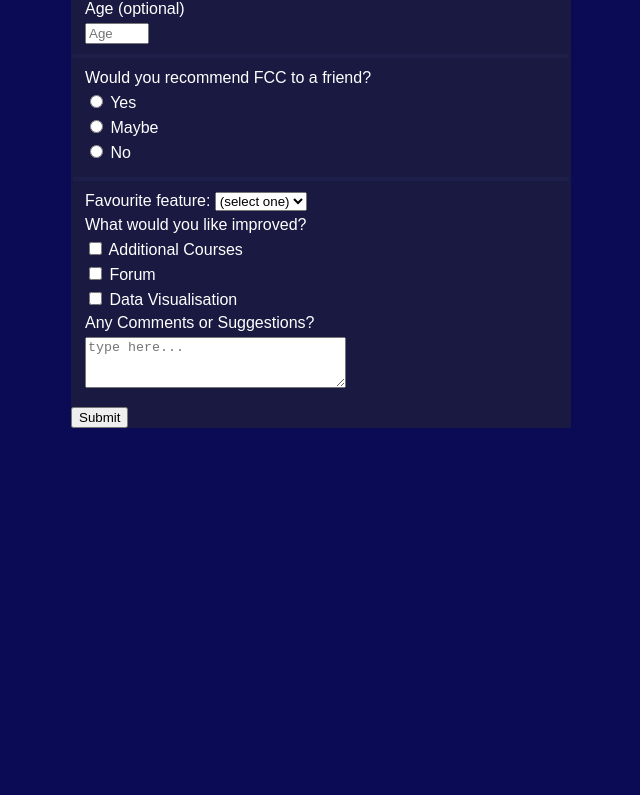
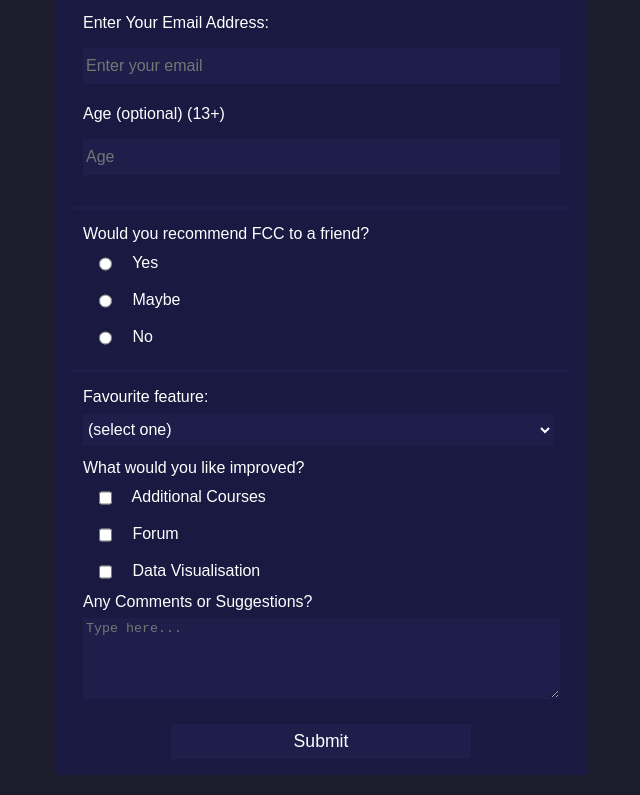
Before and after one commit to RMayH/survey-form, a plain HTML site: page index.html in a window 1280 px wide. Shown: the part 222-1017 px from the top of the page, without its empty margins (319-959 px from the left). Before the commit the page ends 800 px from the top, so only its background shows below. Drawn offline with Linux system fonts and the light colour scheme.

Commit message:
CSS practice

```diff
--- a/index.html
+++ b/index.html
@@ -11,39 +11,41 @@
     <h1 id="title">My First Survey</h1>
     <p id="description">A freeCodeCamp feedback survey</p>
   </header>
+
   <form id="survey-form">
-
     <fieldset name="personal-info">
-      <label id="name-label">Name</label>
-      <input id="name" type="text" placeholder="Enter your name" required />
-      <label id="email-label">Email</label>
-      <input id="email" type="email" placeholder="Enter your email" required />
-      <label id="number-label">Age (optional)</label>
-      <input id="number" type="number" min="13" max="110" placeholder="Age" />
+      <label id="name-label">Enter Your Full Name: <br>
+        <input id="name" type="text" placeholder="Enter your name" required /></label>
+      <label id="email-label">Enter Your Email Address: <br>
+        <input id="email" type="email" placeholder="Enter your email" required /></label>
+      <label id="number-label">Age (optional) (13+) <br>
+        <input id="number" type="number" min="13" max="110" placeholder="Age" /></label>
     </fieldset>
 
     <fieldset name="recommendation">
       <label id="recommendation">Would you recommend FCC to a friend?</label>
-      <label><input type="radio" name="recs" value="yes"/> Yes</label>
-      <label><input type="radio" name="recs" value="maybe"/> Maybe</label>
-      <label><input type="radio" name="recs" value="no"/> No</label>
+      <label><input type="radio" name="recs" class="radio" value="yes"/> Yes</label>
+      <label><input type="radio" name="recs" class="radio" value="maybe"/> Maybe</label>
+      <label><input type="radio" name="recs" class="radio" value="no"/> No</label>
     </fieldset>
 
     <fieldset name="feedback">
-      <label id="select">Favourite feature:
+      <label id="select">Favourite feature: <br>
       <select id="dropdown">
-        <option value="""">(select one)</option>
+        <option value="0">(select one)</option>
         <option value="1">Learning</option>
-        <option value="2">Community</option></label>
+        <option value="2">Community</option>
       </select>
+        </label>
+
       <label id="improve-checkbox">What would you like improved?</label>
       <label><input type="checkbox" value="add-courses" /> Additional Courses </label>
       <label><input type="checkbox" value="forum" /> Forum </label>
       <label><input type="checkbox" value="data-vis" /> Data Visualisation </label>
       <label id="text-area">Any Comments or Suggestions?
-      <textarea rows="3" cols="30" placeholder="type here..."></textarea></label>
+      <textarea rows="5" cols="30" placeholder="Type here..."></textarea></label>
     </fieldset>
-      <button id="submit" type="submit">Submit</button>
+      <input type="submit" value="Submit" />
   </form>
 
 </body>
--- a/styles.css
+++ b/styles.css
@@ -1,5 +1,5 @@
 body {
-    background-color: rgb(10, 10, 85);
+    background-color: rgb(28, 28, 45);
     color: rgb(255, 255, 255);
     font-family: sans-serif;
     font-size: 16px;
@@ -8,9 +8,10 @@ body {
     margin: 0;
   }
 
-  h1, p {
+  header {
     text-align: center;
     margin: 1em, auto;
+    width 100%;
   }
 
   form {
@@ -18,11 +19,13 @@ body {
     width: 70vw;
     min-width: 300px;
     max-width: 500px;
-    margin: 0 auto;
+    margin: 0 auto 20px auto;
+    padding: 1em;
   }
 
   fieldset {
     border: none;
+    padding: 10px;
   }
 
   fieldset:not(:last-of-type) {
@@ -34,6 +37,50 @@ body {
     margin: 5px 5px 5px 0px;
   }
 
-  textarea {
-    margin: 5px 0 0 0;
+  input {
+      background-color: rgb(30, 30, 75);
+      color:rgb(255, 255, 255);
+      border: 1px solid rgb(30, 30, 75);
+      min-height: 2em;
+      margin: 0 0 0 2em;
+      font-size: 16px;
   }
+
+  input[type="text"], input[type="email"], input[type="number"] {
+      width: 100%;
+      margin: 1em 0;
+  }
+
+  input[type="checkbox"] {
+      width: unset;
+      vertical-align: middle;
+      margin: 0 1em;
+  }
+
+  .radio {
+      vertical-align: middle;
+      margin: 0 1em;
+  }
+
+  textarea, select {
+    margin: 0.5em 0 0.5em 0;
+    width: 100%;
+    background-color: rgb(30, 30, 75);
+    color:rgb(255, 255, 255);
+    border: 1px solid rgb(30, 30, 75);
+  }
+
+  select {
+      min-height: 2em;
+      font-size: 16px;
+  }
+
+  input[type="submit"] {
+    display: block;
+    width: 60%;
+    margin: auto;
+    height: 2em;
+    font-size: 1.1rem;
+    min-width: 300px;
+
+  }
```
